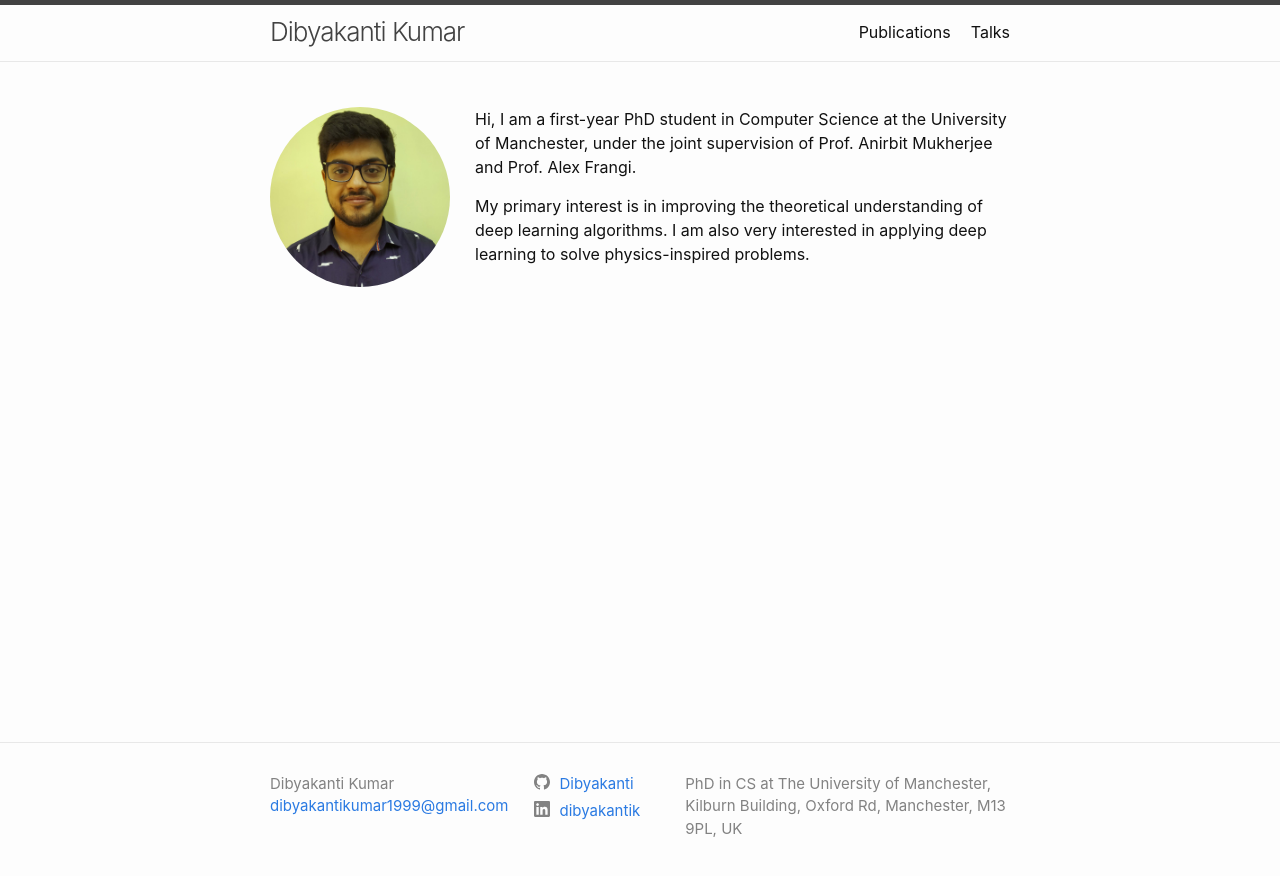
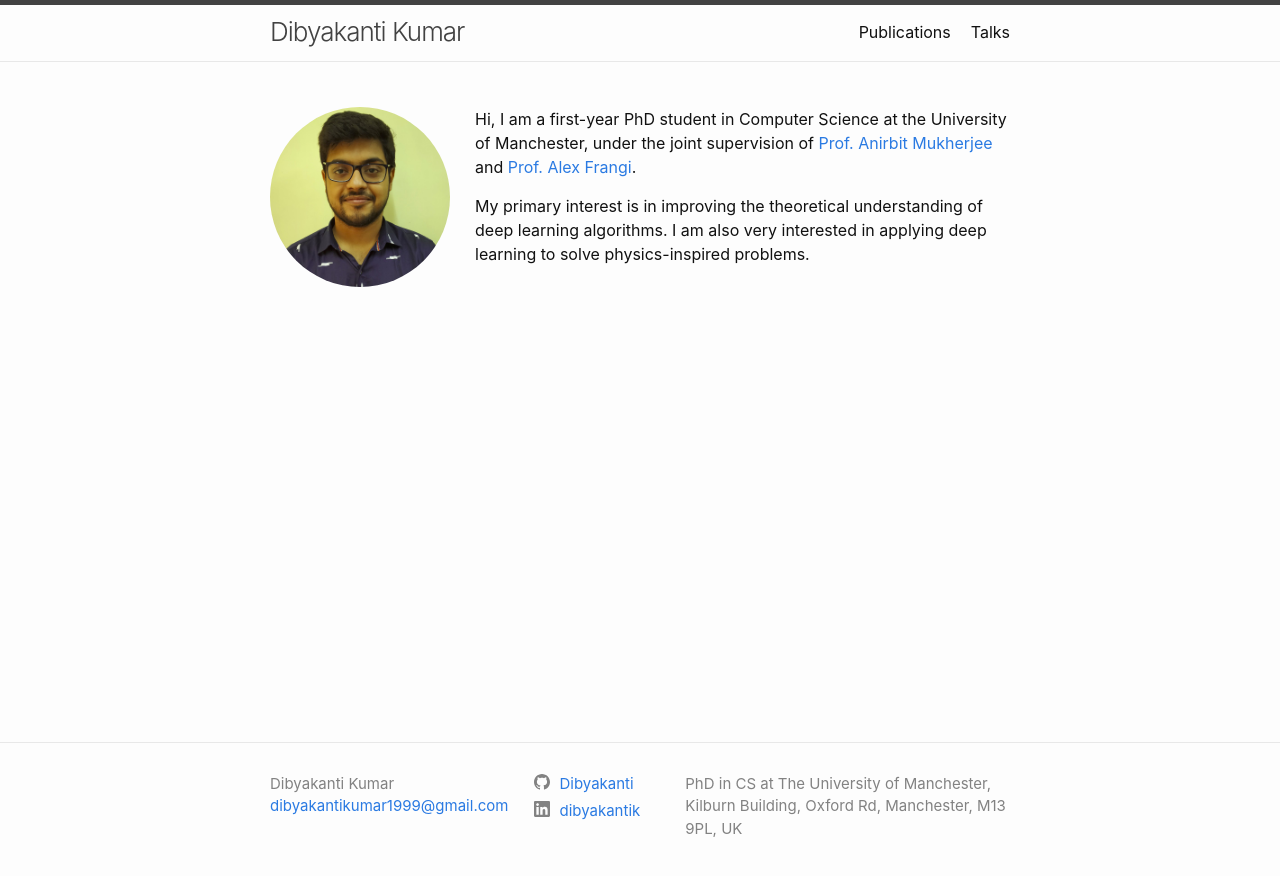
Before and after one commit to Dibyakanti/dibyakanti.github.io, a Jekyll site: the page built from index.md, in a window 1280 px wide. Shown: the top 876 px of the page. Built offline with Jekyll 4.4.1, drawn with Linux system fonts in a browser that asks for light colours; part of the change alters nothing that is shown.

Commit message:
Fixes for landing page

```diff
--- a/index.md
+++ b/index.md
@@ -5,6 +5,6 @@ layout: home
 <img style="float: left; width: 180px; margin-right: 25px; margin-bottom: 100px; border-radius: 50%; object-fit: cover;" src="/assets/img/img.jpeg">
 
 
-Hi, I am a first-year PhD student in Computer Science at the University of Manchester, under the joint supervision of Prof. Anirbit Mukherjee and Prof. Alex Frangi.
+Hi, I am a first-year PhD student in Computer Science at the University of Manchester, under the joint supervision of [Prof. Anirbit Mukherjee](https://anirbit-ai.github.io) and [Prof. Alex Frangi](https://research.manchester.ac.uk/en/persons/alejandro-frangi).
 
 My primary interest is in improving the theoretical understanding of deep learning algorithms. I am also very interested in applying deep learning to solve physics-inspired problems.
```
